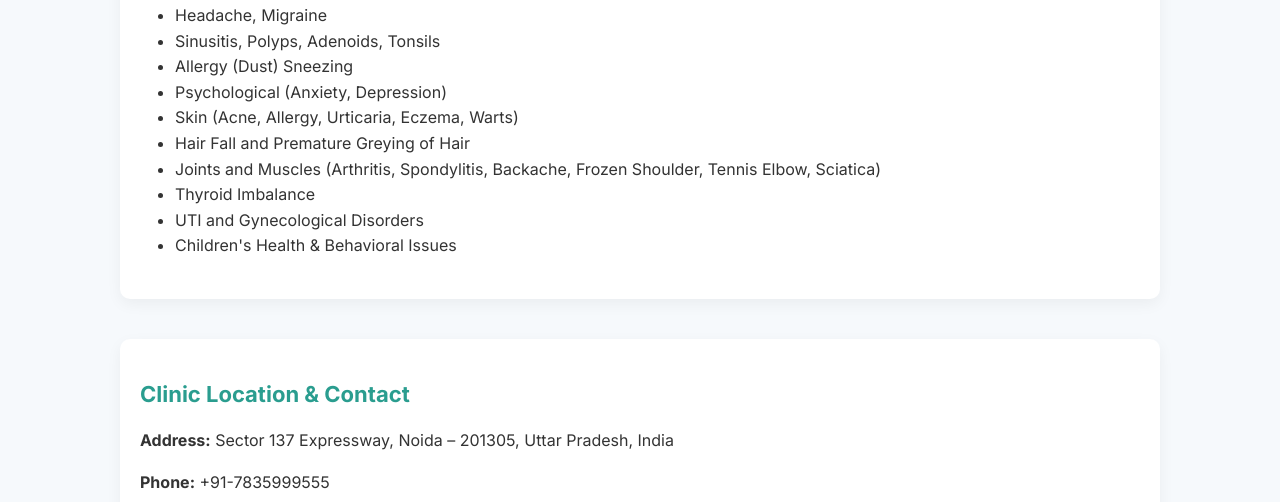
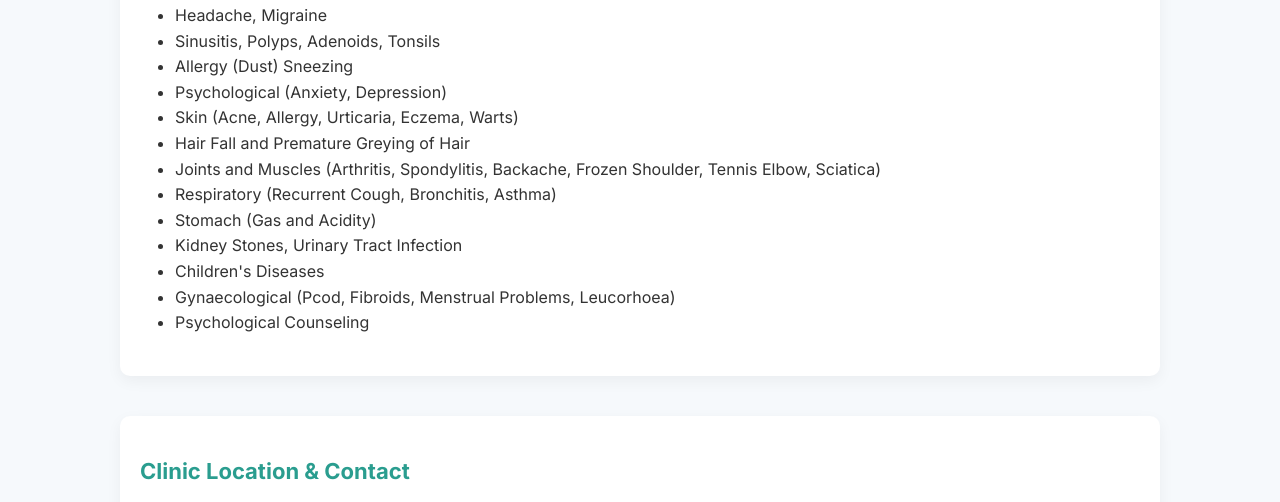
Before and after one commit to mayankes-gif/dr, a plain HTML site: page index.html in a window 1280 px wide. Shown: the part 1240-1742 px from the top of the page. Drawn offline with Linux system fonts and the light colour scheme.

Commit message:
Update index.html

```diff
--- a/index.html
+++ b/index.html
@@ -135,9 +135,12 @@ Homeopathy looks for the cause, the root of the disease. When the cause is remov
     <li>Skin (Acne, Allergy, Urticaria, Eczema, Warts)</li>
     <li>Hair Fall and Premature Greying of Hair</li>
     <li>Joints and Muscles (Arthritis, Spondylitis, Backache, Frozen Shoulder, Tennis Elbow, Sciatica)</li>
-    <li>Thyroid Imbalance</li>
-    <li>UTI and Gynecological Disorders</li>
-    <li>Children's Health & Behavioral Issues</li>
+    <li>Respiratory (Recurrent Cough, Bronchitis, Asthma)</li>
+    <li>Stomach (Gas and Acidity)</li>
+    <li>Kidney Stones, Urinary Tract Infection</li>
+    <li>Children's Diseases</li>
+    <li>Gynaecological (Pcod, Fibroids, Menstrual Problems, Leucorhoea)</li>
+    <li>Psychological Counseling</li>
   </ul>
 </section>
 
```
